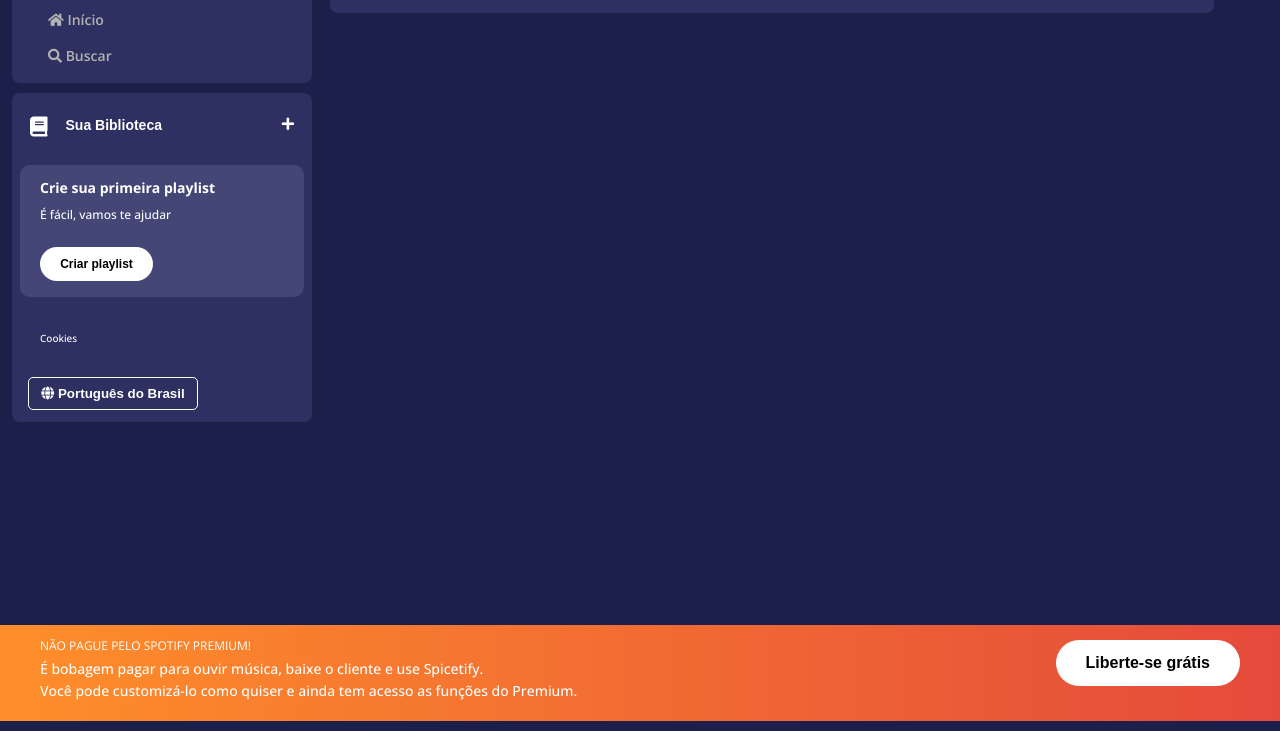
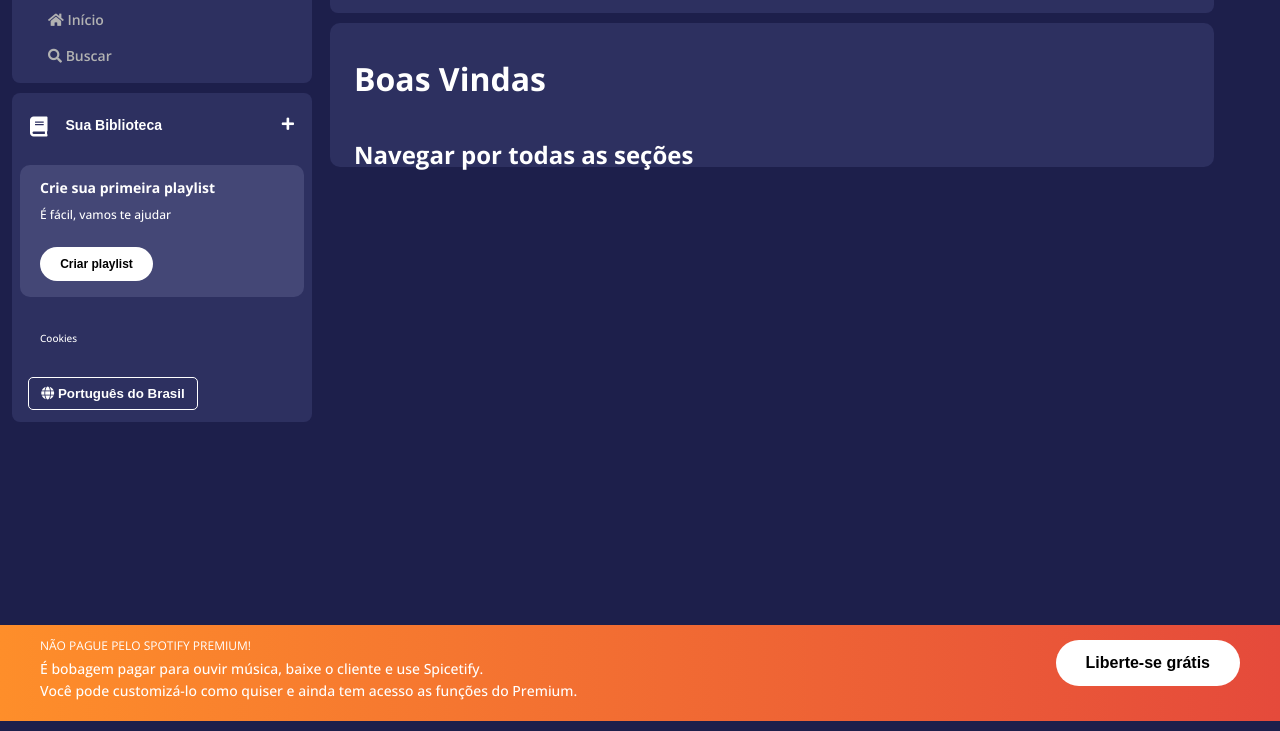
Before and after one commit to GabrielCamoliveira/Spotify-Imersao, a plain HTML site: page index.html in a window 1280 px wide. Shown: the part 79-810 px from the top of the page. Drawn offline with nearby package versions, Linux system fonts and the light colour scheme.

Commit message:
Aula 3 - Desafio

```diff
--- a/index.html
+++ b/index.html
@@ -19,6 +19,7 @@
     <link rel="stylesheet" href="https://use.fontawesome.com/releases/v5.15.4/css/fontawesome.css"/>
 </head>
 <body>
+    <!--Sidebar-->
     <div class="sidebar">
         <nav class="sidebar_navigation">
             <div class="logo">
@@ -80,6 +81,7 @@
 
     <main>
         <div class="main-container">
+            <!--Header-->
             <nav class="header_navigation">
                 <div class="navigation">
 
@@ -104,6 +106,16 @@
                     </div>
                 </div>
             </nav>
+
+            <!--Playlist-->
+            <div class="playlist-container">
+                <div id="result-playlists">
+                    <div class="playlist">
+                        <h1 id="greeting">Boas Vindas</h1>
+                        <h2 class="greeting-subtitle">Navegar por todas as seções</h2>
+                    </div>
+                </div>
+            </div>
         </div>
     </main>
 
--- a/src/styles/main-content.css
+++ b/src/styles/main-content.css
@@ -96,3 +96,30 @@
     font-weight: 700;
     border-radius: 40px;
 }
+
+/*PLAYLIST*/
+
+.playlist-container {
+    height: 68hv;
+    padding-top: 16px;
+    margin: 10px;
+    border-radius: 10px;
+    background-color: var(--color-background-2);
+}
+
+.playlist {
+    margin: 24px;
+}
+
+.playlist #greeting {
+    color: var(--color-white);
+    font-size: 32px;
+    font-weight: 700;
+    margin-bottom: 48px;
+}
+
+.playlist .greeting-subtitle {
+    color: var(--color-white);
+    font-size: 24px;
+    font-weight: 700;
+}
```
